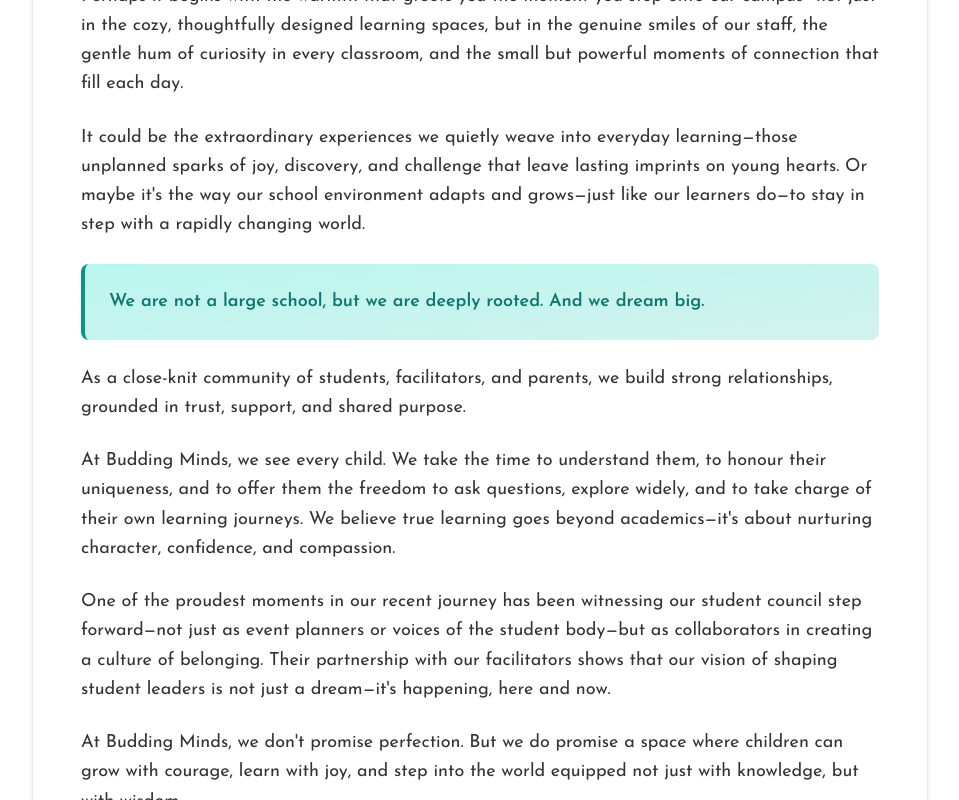
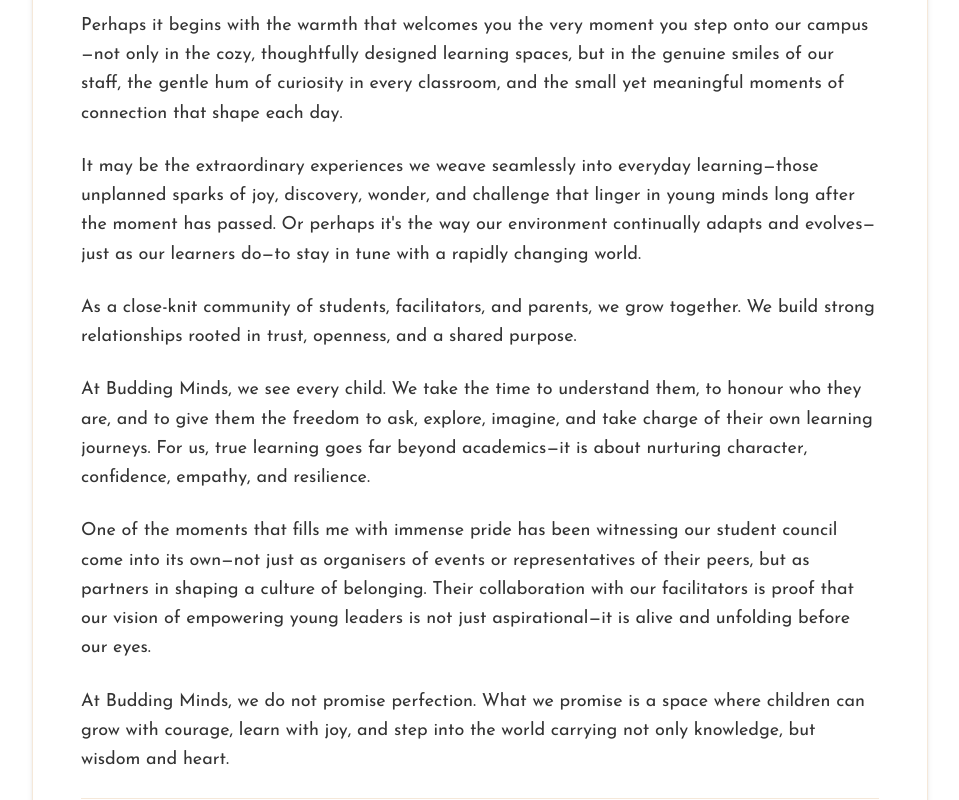
Before and after one commit to BM-Landing-Page/FrontEnd, a Next.js app: page /foundersmessage in a window 1280 px wide. Shown: the part 860-1660 px from the top of the page, without its empty margins (160-1119 px from the left). Built offline with nearby package versions, Linux system fonts and the light colour scheme.

Commit message:
`Updated text content in multiple files: FoundersMessage, ourfranchise, and timeline`

```diff
--- a/src/components/sections/About/foundersmessage.tsx
+++ b/src/components/sections/About/foundersmessage.tsx
@@ -15,7 +15,7 @@ const FoundersMessage = () => {
             alt="Budding Minds School Campus"
             className="w-full h-full object-cover object-bottom contrast-110 saturate-110"
           />
-          <div className="absolute inset-0 bg-white/20" /> {/* Subtle faded overlay */}
+          <div className="absolute inset-0 bg-white/20" />
         </div>
         <div className="relative container mx-auto px-4 text-center h-full flex flex-col items-end justify-end pb-10">
           <div className="w-full">
@@ -36,44 +36,49 @@ const FoundersMessage = () => {
             <Card className="p-8 md:p-12 border border-[#f5e8d9] bg-white shadow-md rounded-xl">
               <div className="space-y-6 text-lg leading-relaxed font-body text-[#333]">
                 <div className="bg-gradient-to-br from-[#fff0d9] to-[#fef7ed] p-6 rounded-lg border border-[#f5e8d9] italic font-medium text-[#1e1e1e]">
-                  "When people ask what makes Budding Minds so special, I often pause—because it's not just one thing.
-                  It's a feeling. A rhythm. A spirit that runs through our corridors."
+                  "When people ask what makes Budding Minds so special, I often pause—because it's never just one thing.
+                  It's a feeling. A rhythm. A spirit that flows quietly yet powerfully through our corridors."
                 </div>
+
                 <p>
-                  Perhaps it begins with the warmth that greets you the moment you step onto our campus—not just in the
-                  cozy, thoughtfully designed learning spaces, but in the genuine smiles of our staff, the gentle hum of
-                  curiosity in every classroom, and the small but powerful moments of connection that fill each day.
+                  Perhaps it begins with the warmth that welcomes you the very moment you step onto our campus—not only
+                  in the cozy, thoughtfully designed learning spaces, but in the genuine smiles of our staff, the gentle
+                  hum of curiosity in every classroom, and the small yet meaningful moments of connection that shape
+                  each day.
                 </p>
+
                 <p>
-                  It could be the extraordinary experiences we quietly weave into everyday learning—those unplanned
-                  sparks of joy, discovery, and challenge that leave lasting imprints on young hearts. Or maybe it's the
-                  way our school environment adapts and grows—just like our learners do—to stay in step with a rapidly
-                  changing world.
+                  It may be the extraordinary experiences we weave seamlessly into everyday learning—those unplanned
+                  sparks of joy, discovery, wonder, and challenge that linger in young minds long after the moment has
+                  passed. Or perhaps it's the way our environment continually adapts and evolves—just as our learners
+                  do—to stay in tune with a rapidly changing world.
                 </p>
-                <div className="bg-gradient-to-br from-[#b9f6ef] to-[#d3f2ed] border-l-4 border-[#0d9488] p-6 rounded-lg">
-                  <p className="font-semibold text-lg text-[#0f766e]">
-                    We are not a large school, but we are deeply rooted. And we dream big.
-                  </p>
-                </div>
+
+
+
                 <p>
-                  As a close-knit community of students, facilitators, and parents, we build strong relationships,
-                  grounded in trust, support, and shared purpose.
+                  As a close-knit community of students, facilitators, and parents, we grow together. We build strong
+                  relationships rooted in trust, openness, and a shared purpose.
                 </p>
+
                 <p>
-                  At Budding Minds, we see every child. We take the time to understand them, to honour their uniqueness,
-                  and to offer them the freedom to ask questions, explore widely, and to take charge of their own
-                  learning journeys. We believe true learning goes beyond academics—it's about nurturing character,
-                  confidence, and compassion.
+                  At Budding Minds, we see every child. We take the time to understand them, to honour who they are, and
+                  to give them the freedom to ask, explore, imagine, and take charge of their own learning journeys. For
+                  us, true learning goes far beyond academics—it is about nurturing character, confidence, empathy, and
+                  resilience.
                 </p>
+
                 <p>
-                  One of the proudest moments in our recent journey has been witnessing our student council step
-                  forward—not just as event planners or voices of the student body—but as collaborators in creating a
-                  culture of belonging. Their partnership with our facilitators shows that our vision of shaping student
-                  leaders is not just a dream—it's happening, here and now.
+                  One of the moments that fills me with immense pride has been witnessing our student council come into
+                  its own—not just as organisers of events or representatives of their peers, but as partners in shaping
+                  a culture of belonging. Their collaboration with our facilitators is proof that our vision of
+                  empowering young leaders is not just aspirational—it is alive and unfolding before our eyes.
                 </p>
+
                 <p>
-                  At Budding Minds, we don't promise perfection. But we do promise a space where children can grow with
-                  courage, learn with joy, and step into the world equipped not just with knowledge, but with wisdom.
+                  At Budding Minds, we do not promise perfection. What we promise is a space where children can grow
+                  with courage, learn with joy, and step into the world carrying not only knowledge, but wisdom and
+                  heart.
                 </p>
 
                 <div className="text-right mt-12 pt-8 border-t border-[#f5e8d9]">
--- a/src/components/sections/About/ourfranchise.tsx
+++ b/src/components/sections/About/ourfranchise.tsx
@@ -104,8 +104,8 @@ export default function RoomPage() {
         />
         {/* Hero Text Overlay */}
         <div className="absolute inset-0 flex flex-col items-center justify-center bg-black/20 text-white text-center px-4">
-          <h1 className="text-5xl md:text-6xl font-bold mb-4 text-balance">Budding minds Chrompet </h1>
-          <p className="text-xl md:text-2xl font-light text-balance">Budding minds International Play school</p>
+          <h1 className="text-5xl md:text-6xl font-bold mb-4 text-balance">Budding Minds Chrompet </h1>
+          <p className="text-xl md:text-2xl font-light text-balance">Budding Minds International Play school</p>
         </div>
       </section>
 
@@ -363,7 +363,7 @@ export default function RoomPage() {
                   <span className="text-[#54BAB9] font-bold text-2xl">📧</span>
                   <p className="text-sm text-gray-600 font-medium">Email</p>
                 </div>
-                <p className="text-base md:text-lg font-semibold text-gray-900">admissions@buddingminds.net</p>
+                <p className="text-base md:text-lg font-semibold text-gray-900">bmis@buddingminds.net</p>
               </div>
 
               {/* Divider */}
--- a/src/components/sections/About/timeline.tsx
+++ b/src/components/sections/About/timeline.tsx
@@ -65,7 +65,7 @@ const timelineData = [
   {
     year: "2022",
     title: "A Level Success",
-    description: "Our first batch of A Level students graduated with distinction.",
+    description: "• Our first batch of A Level students graduated with distinction.\n• Global Recognition & Leadership ",
     color: "#F7ECDE",
     icon: "🎯",
   },
```
